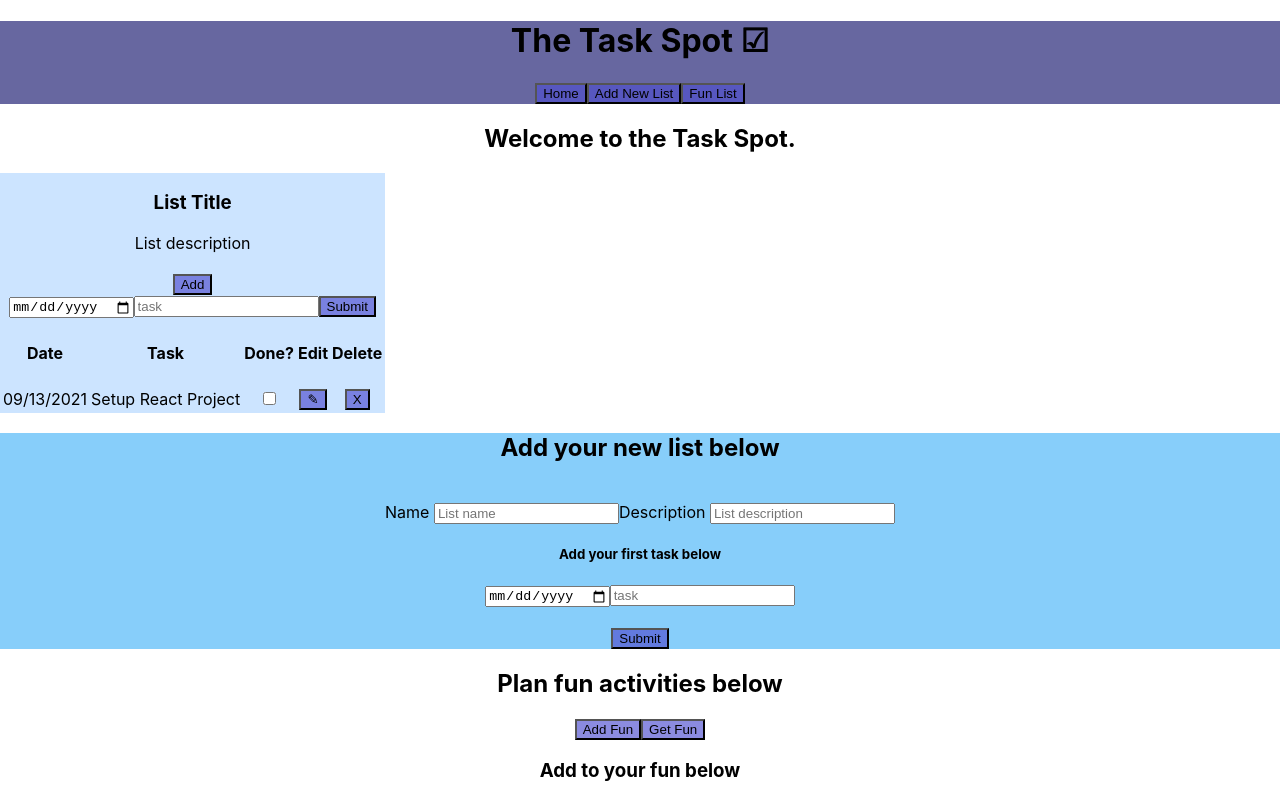
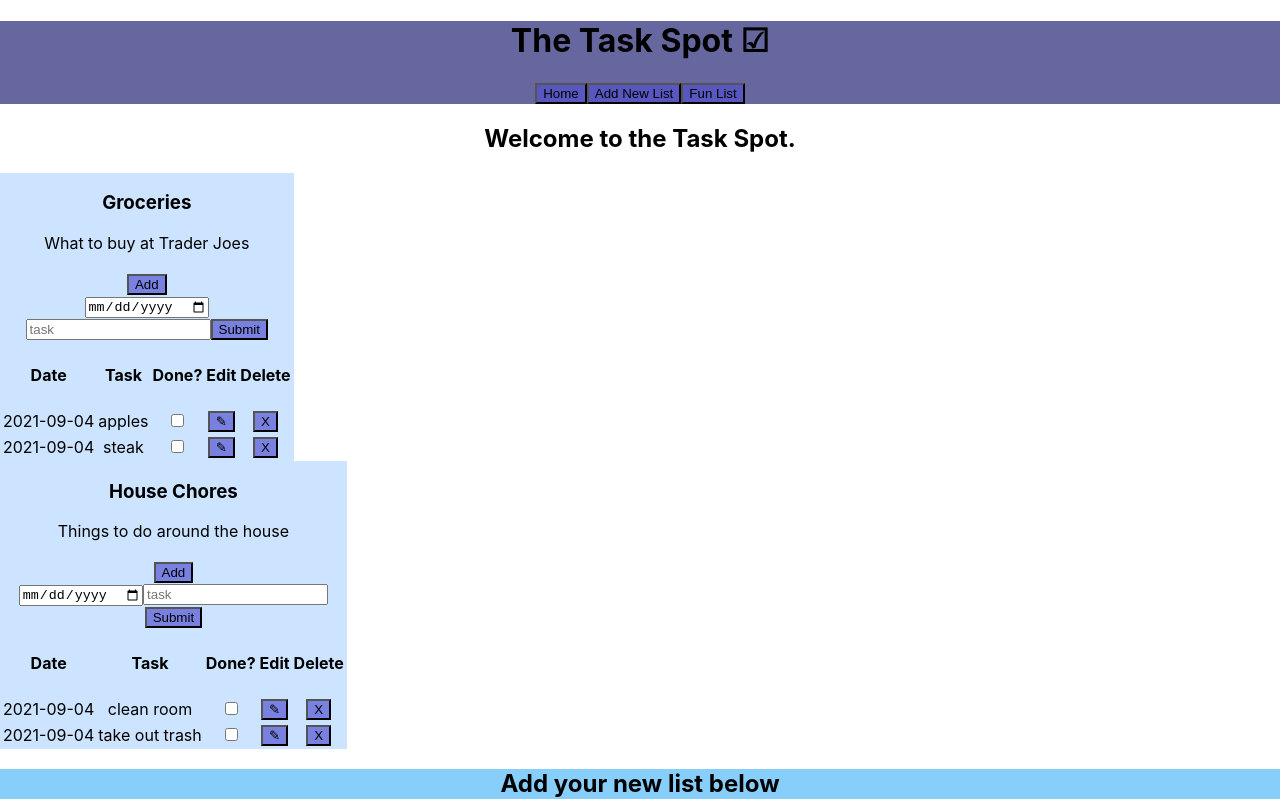
Before and after one commit to JulieAnnMeng/The-Task-Spot-v1, a React (Create React App) app in the folder my-app/: page / in a window 1280 px wide. Shown: the top 799 px of the page. Built offline with nearby package versions, Linux system fonts and the light colour scheme; data requests are answered from the project's data file.

Commit message:
set up db.json and initial GET request

```diff
--- /dev/null
+++ b/my-app/db.json
@@ -0,0 +1,43 @@
+{
+    "lists": [
+      {
+        "id": 1,
+        "title":"Groceries",
+        "description":"What to buy at Trader Joes",
+        "category":"food",
+        "tasks": [
+            {
+                "id":1,
+                "name":"apples",
+                "date":"2021-09-04"
+
+            },
+            {
+                "id":2,
+                "name":"steak",
+                "date":"2021-09-04"
+            }
+        ]
+      },
+      {
+        "id": 2,
+        "title":"House Chores",
+        "description":"Things to do around the house",
+        "category":"domestic",
+        "tasks": [
+            {
+                "id":1,
+                "name":"clean room",
+                "date":"2021-09-04"
+
+            },
+            {
+                "id":2,
+                "name":"take out trash",
+                "date":"2021-09-04"
+            }
+        ]
+      }
+
+    ]
+  }
--- a/my-app/src/components/Home.js
+++ b/my-app/src/components/Home.js
@@ -1,11 +1,21 @@
-import Lists from './Lists';
-
+import ListLists from './ListLists';
+import React, {useState, useEffect} from 'react';
 
 function Home() {
+  const[lists, setLists] = useState([])
+
+    function getLists(){
+        fetch(`http://localhost:3001/lists`)
+        .then(r=>r.json())
+        .then(lists => setLists(lists))
+      }
+
+    useEffect(()=>{getLists()},[])
+
   return (
     <div>
         <h2>Welcome to the Task Spot.</h2>
-        <Lists />
+        <ListLists lists={lists}/>
     </div>
   );
 }
--- /dev/null
+++ b/my-app/src/components/ListLists.js
@@ -0,0 +1,26 @@
+import Lists from './Lists';
+
+
+
+function ListLists({lists}) {
+    console.log(lists)
+
+    const listList = lists.map((list)=>{
+        return(
+            <Lists
+            key={list.id}
+            title={list.title}
+            description={list.description}
+            tasks={list.tasks}
+            />
+        )
+    })
+
+    return (
+        <div>
+            {listList}
+        </div>
+    );
+}
+
+export default ListLists;
--- a/my-app/src/components/Lists.js
+++ b/my-app/src/components/Lists.js
@@ -2,17 +2,22 @@ import Tasks from './Tasks';
 import NewTask from './NewTask';
 
 
-function Lists() {
-// props.map to make each list
 
-    // const taskList =  props.map(prop => {
-    //     return(
-    //         <Tasks
-    //             key={prop.id}
-    //             task={prop.task}
-    //         />
-    //     )
-    // })
+function Lists({ title, description, tasks}) {
+    if(!tasks){
+     return <h2>loading</h2>
+    }
+
+    const taskList = tasks.map((task)=>{
+        return(
+            <Tasks
+            key={task.id}
+            name={task.name}
+            date={task.date}
+            />
+        )
+    })
+
 
     //below is the list card, each list will be created with the table below.
     //need to add a border to table
@@ -20,8 +25,8 @@ function Lists() {
         <div>
             <table className="listCards">
                 <caption className='listCards'>
-                    <h3>List Title</h3>
-                    List description
+                    <h3>{title}</h3>
+                    <>{description}</>
                     <br /><br />
 
                     <button>Add</button>
@@ -45,9 +50,9 @@ function Lists() {
                             <h4>Delete</h4>
                         </th>
                     </tr>
-                    {/* {taskList} */}
-                    <Tasks />
-                    {/* remove the above, use taskList */}
+
+                    {taskList}
+
                 </tbody>
             </table>
         </div>
--- a/my-app/src/components/Tasks.js
+++ b/my-app/src/components/Tasks.js
@@ -1,12 +1,11 @@
 
 
-function Tasks() {
+function Tasks({name, date}) {
 // props.map to make each list
-
     return (
         <tr>
-            <td>09/13/2021</td>
-            <td>Setup React Project</td>
+            <td>{date}</td>
+            <td>{name}</td>
             <td><input type="checkbox" name="task" /></td>
             <td><button>✎</button></td>
             <td><button>X</button></td>
```
Also changed, not shown: my-app/src/README.md (added).
